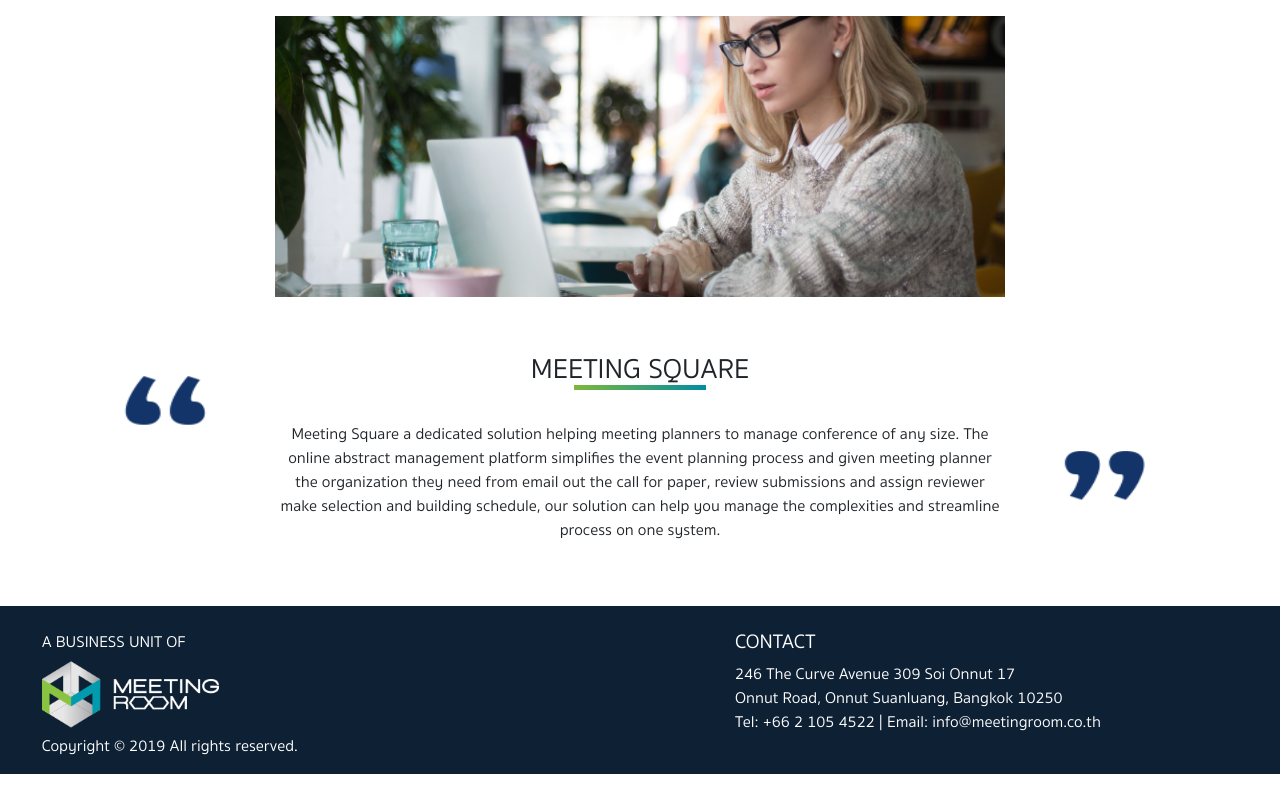
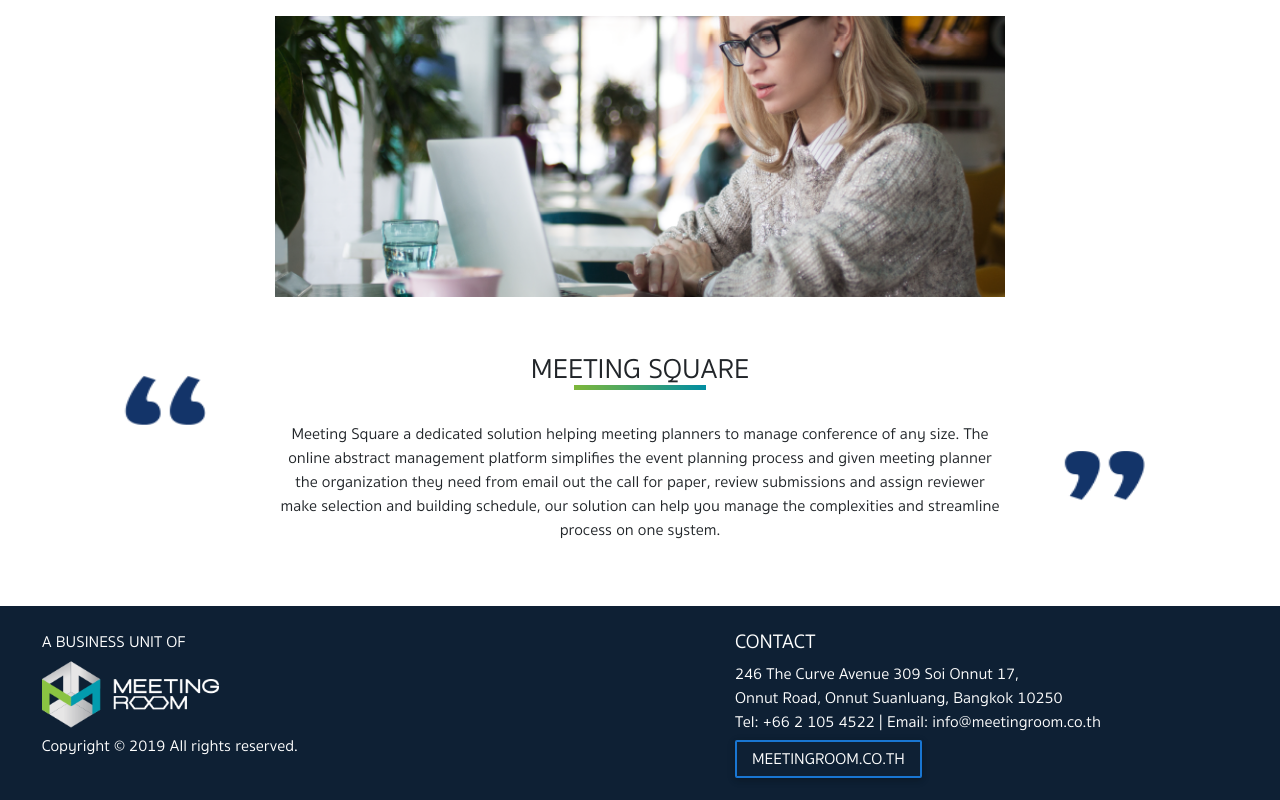
Before and after one commit to 2b-dev/meeting_square, a website: page index.html in a window 1280 px wide. Shown: the part 877-1677 px from the top of the page. Before the commit the page ends 1651 px from the top, so only its background shows below. Drawn offline with nearby package versions, Linux system fonts and the light colour scheme.

Commit message:
add button at footer

```diff
--- a/css/css.css
+++ b/css/css.css
@@ -464,6 +464,15 @@ table.table tbody tr td.middle-cell {
 .cs-pt{
   cursor: pointer;
 }
+.custom-btn-footer{
+  color: #fff!important;
+  padding-left: 15px;
+  padding-right: 15px;
+  font-size: 16px;
+  margin-left: 0;
+  padding-top: 5px!important;
+  padding-bottom: 5px!important;
+}
 .btn-intable.icon-bin i{
   color: #FFF;
   font-size: 15px!important;
--- a/index.html
+++ b/index.html
@@ -158,11 +158,12 @@
 
           <div class="col-12 col-lg-5 mb-3 text-center text-lg-left">
             <h5 class="text-uppercase">Contact</h5>
-            <p>
-              246 The Curve Avenue 309 Soi Onnut 17<br />
+            <p class="mb-0">
+              246 The Curve Avenue 309 Soi Onnut 17,<br />
               Onnut Road, Onnut Suanluang, Bangkok 10250<br />
               Tel: +66 2 105 4522 | Email: info@meetingroom.co.th
             </p>
+            <button class="btn btn-outline-blue custom-btn-footer">MEETINGROOM.CO.TH</button>
           </div>
         </div>
       </div>
```
Also changed, not shown: abstract_status.html (+3 -2 lines), abstract_status_edit.html (+3 -2 lines), abstract_status_preview.html (+3 -2 lines), abstract_submission.html (+3 -2 lines), faq.html (+3 -2 lines), profile-edit.html (+3 -2 lines), profile.html (+3 -2 lines), signin.html (+3 -2 lines).
